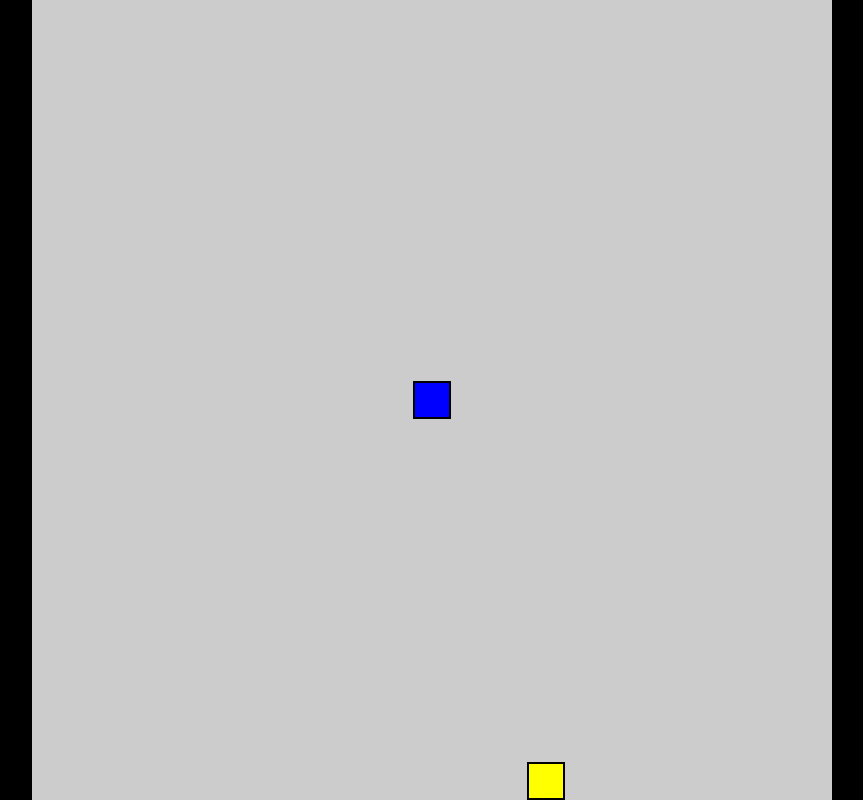
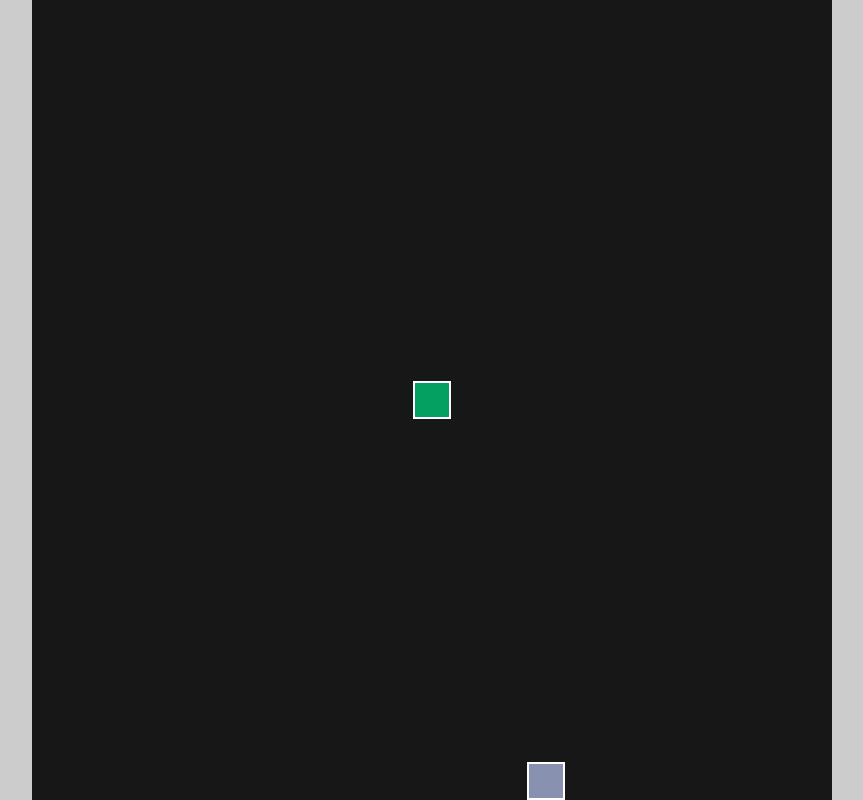
Before and after one commit to Alfred-Emmanuel/snake-game, a plain HTML site: page index.html in a window 1280 px wide. Shown: the whole page, without its empty margins (208-1071 px from the left). Drawn offline with Linux system fonts and the light colour scheme.

Commit message:
changed some colours

```diff
--- a/index.html
+++ b/index.html
@@ -14,26 +14,26 @@
         justify-content: center;
         align-items: center;
         margin:0;
-        background-color: black;
+        background-color: #CCC;
     }
 
     #game-board{
         width:100vmin;
         height:100vmin;
-        background-color: #CCC;
+        background-color: rgb(23, 23, 23);
         display: grid;
         grid-template-columns: repeat(21, 1fr);
         grid-template-rows: repeat(21, 1fr);
     }
 
     .snake{
-        background-color: blue;
-        border: .25vmin solid  black;
+        background-color: #03a062;
+        border: .25vmin solid  white;
     }
 
     .food{
-        background-color: yellow;
-        border: .25vmin solid  black;
+        background-color: #8892b0;
+        border: .25vmin solid  white;
     }
 </style>
 <script src="game.js" defer type="module"></script>
```
